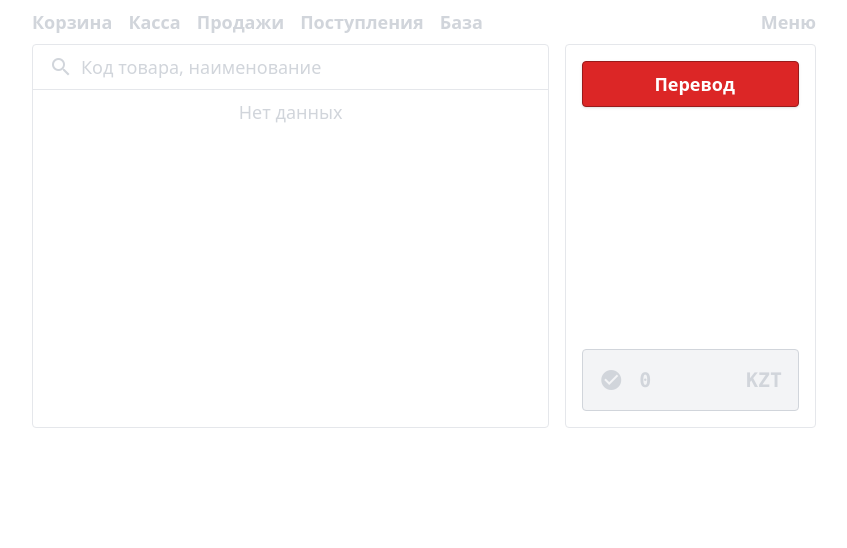
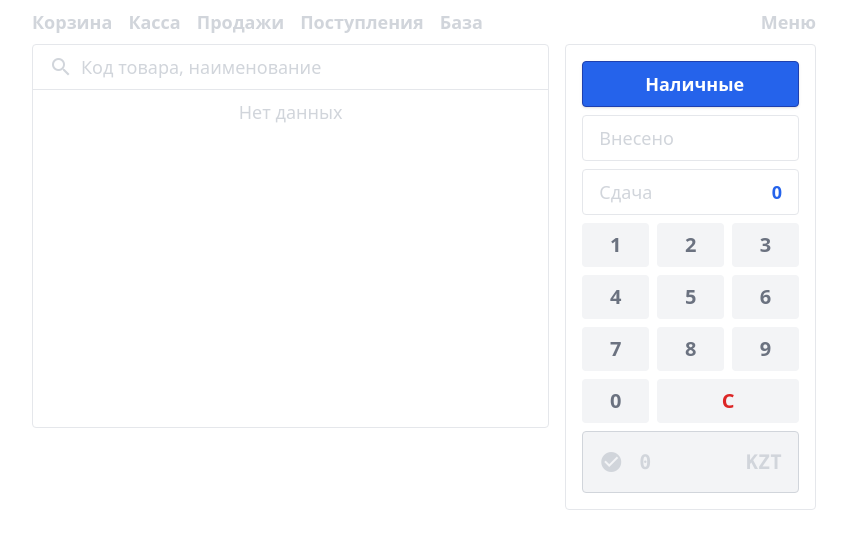
Before and after one commit to ctrlartspace/openmarket-frontend, a Vue app: page / in a window 1280 px wide. Shown: the top 548 px of the page, without its empty margins (216-1063 px from the left). Built offline with nearby package versions, Linux system fonts and the light colour scheme; sample sign-in values are in the browser's storage; the HTML template or start-up script is replaced by a standard one.

Commit message:
add cash

```diff
--- a/src/components/CartChange.vue
+++ b/src/components/CartChange.vue
@@ -4,15 +4,15 @@
       class="flex px-4 py-2 border rounded text-center font-semibold cursor-pointer select-none justify-center shadow"
       :class="{
         'bg-blue-600 text-white border-blue-800':
-          currentPaymentType.value === 'cash',
+          store.getPaymentType.code === 'cash',
         'bg-red-600 text-white border-red-800':
-          currentPaymentType.value === 'kaspi',
+          store.getPaymentType.code === 'kaspi',
       }"
-      @click="changePaymentType()"
+      @click="store.changePaymentType"
     >
-      <span class="ml-2 text-lg"> {{ currentPaymentType.label }} </span>
+      <span class="ml-2 text-lg"> {{ store.getPaymentType.label }} </span>
     </div>
-    <div v-if="currentPaymentType.value === 'cash'">
+    <div v-if="store.getPaymentType.code === 'cash'">
       <div class="relative">
         <input
           v-model="inputAmount"
@@ -69,20 +69,6 @@ import { useCartStore } from "@/stores/cart.store"
 
 const store = useCartStore()
 const inputAmount = ref("")
-const paymentTypes = ref([
-  {
-    id: 1,
-    value: "cash",
-    label: "Наличные",
-  },
-  {
-    id: 2,
-    value: "kaspi",
-    label: "Перевод",
-  },
-])
-
-const currentPaymentType = ref(paymentTypes.value[1])
 
 const cartChange = computed(() =>
   inputAmount.value ? inputAmount.value - store.getTotalAmount : 0
@@ -94,12 +80,4 @@ const onKeyboardClick = (value) => {
 const onClearClick = () => {
   inputAmount.value = ""
 }
-
-const changePaymentType = () => {
-  if (currentPaymentType.value.id < paymentTypes.value.length) {
-    currentPaymentType.value = paymentTypes.value[currentPaymentType.value.id]
-  } else {
-    currentPaymentType.value = paymentTypes.value[0]
-  }
-}
 </script>
--- /dev/null
+++ b/src/pages/CashPage.vue
@@ -0,0 +1,7 @@
+<template>
+  <div><h1>Cash</h1></div>
+</template>
+
+<script setup></script>
+
+<style></style>
--- a/src/pages/SalesPage.vue
+++ b/src/pages/SalesPage.vue
@@ -96,6 +96,11 @@
                   >keyboard_backspace</span
                 >
               </td>
+              <td class="flex items-center bg-blue-50 rounded">
+                <span class="material-icons-outlined text-blue-600">{{
+                  item.paymentType === "cash" ? "payments" : "credit_card"
+                }}</span>
+              </td>
               <td class="text-gray-300">{{ item.count }} шт.</td>
               <td class="text-green-600 font-semibold">
                 {{ item.count * item.sellingPrice }} KZT
--- a/src/router/index.js
+++ b/src/router/index.js
@@ -6,6 +6,7 @@ import SalesPage from "@/pages/SalesPage.vue"
 import IncomesPage from "@/pages/IncomesPage.vue"
 import AddIncomesPage from "@/pages/AddIncomesPage.vue"
 import AuthPage from "@/pages/AuthPage.vue"
+import CashPage from "@/pages/CashPage.vue"
 import { useUserStore } from "@/stores/user.store"
 
 const routes = [
@@ -19,6 +20,7 @@ const routes = [
   { path: "/items/:id", component: ItemPage },
   { path: "/profile", component: ItemPage },
   { path: "/auth", component: AuthPage },
+  { path: "/cash", component: CashPage },
 ]
 
 const router = createRouter({
--- a/src/stores/cart.store.js
+++ b/src/stores/cart.store.js
@@ -3,6 +3,14 @@ import { ref, computed } from "vue"
 
 export const useCartStore = defineStore("cart", () => {
   const cartItems = ref(new Map())
+  const paymentTypes = ref([
+    { code: "cash", label: "Наличные" },
+    { code: "kaspi", label: "Перевод" },
+  ])
+  const currentPaymentType = ref(0)
+  const getPaymentType = computed(
+    () => paymentTypes.value[currentPaymentType.value]
+  )
 
   const groupedCartItems = computed(() =>
     [...cartItems.value].map((el) => el[1])
@@ -20,6 +28,7 @@ export const useCartStore = defineStore("cart", () => {
         itemId: item.id,
         sellingPrice: item.sellingPrice,
         count: item.count,
+        paymentType: getPaymentType.value.code,
       }
     })
   )
@@ -53,6 +62,13 @@ export const useCartStore = defineStore("cart", () => {
     cartItems.value.clear()
   }
 
+  const changePaymentType = () => {
+    currentPaymentType.value =
+      currentPaymentType.value < paymentTypes.value.length - 1
+        ? currentPaymentType.value + 1
+        : 0
+  }
+
   return {
     cartItems,
     groupedCartItems,
@@ -62,5 +78,7 @@ export const useCartStore = defineStore("cart", () => {
     addItem,
     removeItem,
     clearCart,
+    changePaymentType,
+    getPaymentType,
   }
 })
```
